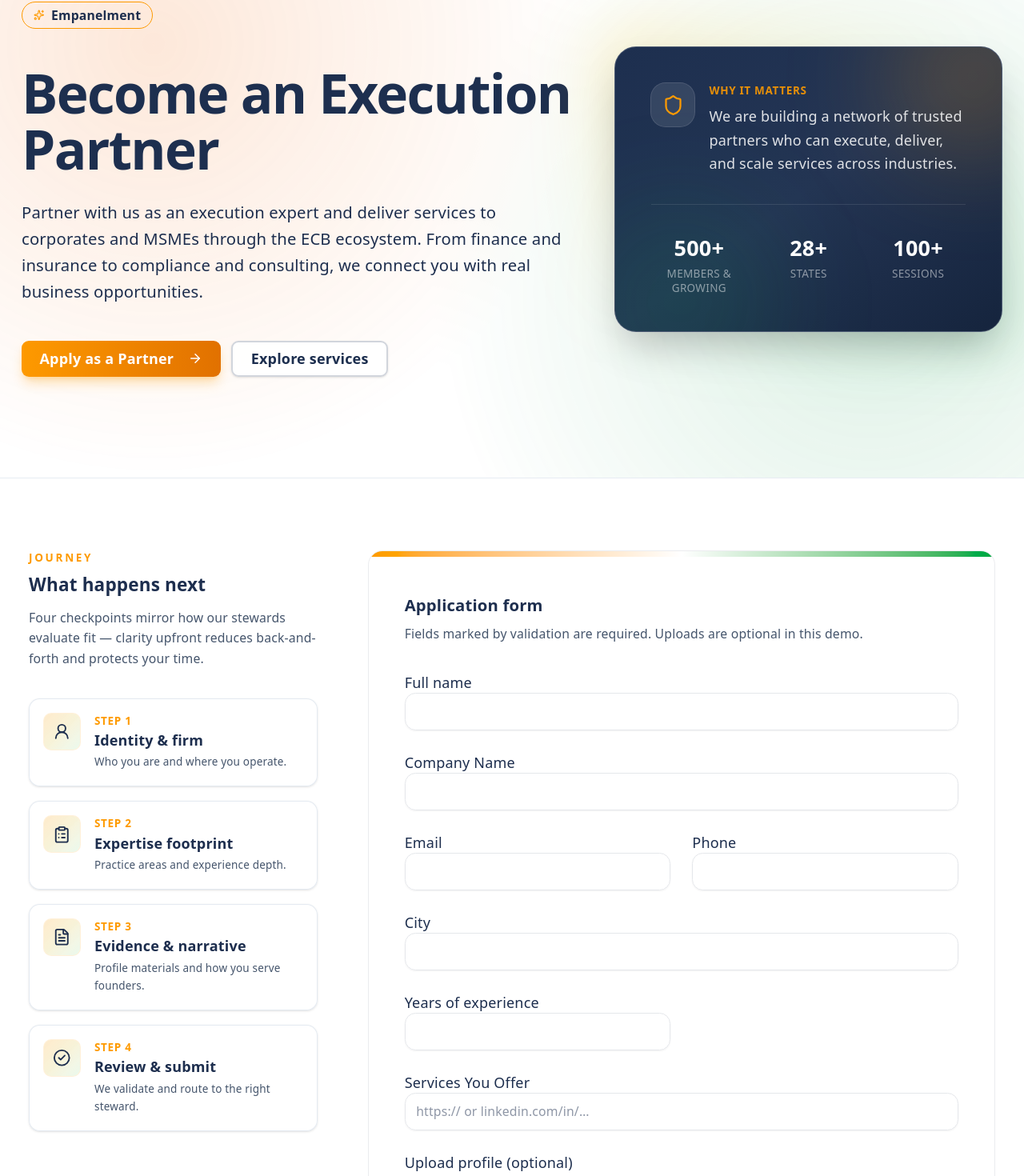
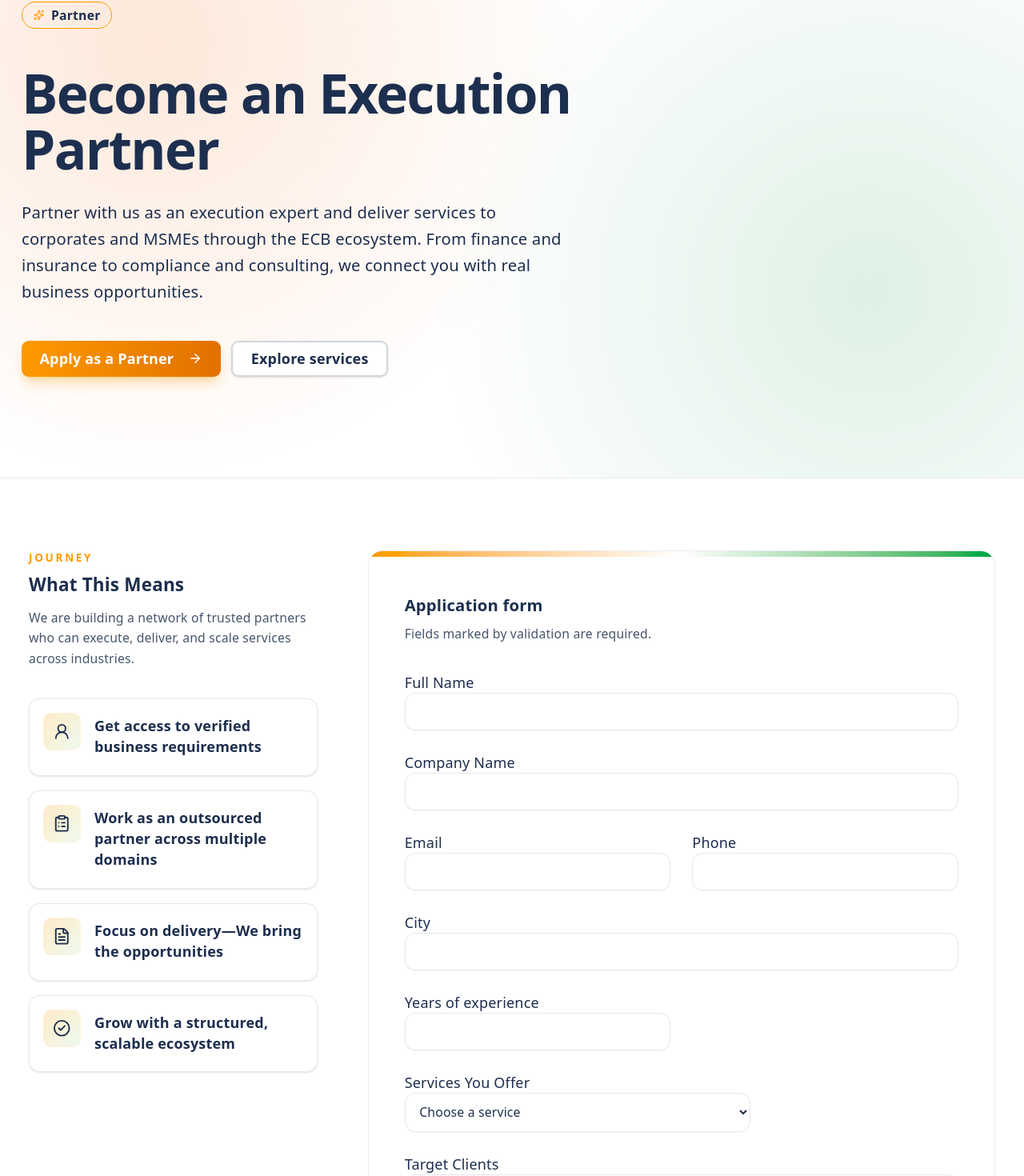
Before and after one commit to shankar-1403/ecb, a React (Vite) app: page /membership/partner-with-us in a window 1280 px wide. Shown: the part 178-1648 px from the top of the page at 80% size. Built offline with nearby package versions, Linux system fonts and the light colour scheme.

Commit message:
updated partners page

```diff
--- a/src/pages/Partners.jsx
+++ b/src/pages/Partners.jsx
@@ -4,10 +4,10 @@ import Button from "../components/ui/button";
 import {ArrowRight,Sparkles,Shield,CheckCircle2, ClipboardList, FileText, UserRound,} from "lucide-react";
 
 const STEPS = [
-  { n: "1", title: "Identity & firm", body: "Who you are and where you operate.", Icon: UserRound },
-  { n: "2", title: "Expertise footprint", body: "Practice areas and experience depth.", Icon: ClipboardList },
-  { n: "3", title: "Evidence & narrative", body: "Profile materials and how you serve founders.", Icon: FileText },
-  { n: "4", title: "Review & submit", body: "We validate and route to the right steward.", Icon: CheckCircle2 },
+  {title: "Get access to verified business requirements", Icon: UserRound },
+  {title: "Work as an outsourced partner across multiple domains", Icon: ClipboardList },
+  {title: "Focus on delivery—We bring the opportunities", Icon: FileText },
+  {title: "Grow with a structured, scalable ecosystem", Icon: CheckCircle2 },
 ]
 
 function Partners() {
@@ -28,7 +28,7 @@ function Partners() {
 
               <div className="inline-flex items-center gap-2 px-3 py-1 rounded-full bg-transparent border border-amber-500 mb-4 animate-fade-up lg:mx-0 mx-auto">
                 <Sparkles className="w-3 h-3 text-amber-500" />
-                <span className="text-sm font-semibold">Empanelment</span>
+                <span className="text-sm font-semibold">Partner</span>
               </div>
 
               <h1 className="mt-6 text-4xl font-bold leading-[1.08] tracking-tight text-[#1D2F4F] md:text-5xl lg:text-6xl lg:leading-[1.05]">Become an Execution Partner</h1>
@@ -56,38 +56,6 @@ function Partners() {
                 </Link>
               </div>
             </div>
-
-            <div className="relative lg:col-span-5">
-              <div className="absolute -inset-4 rounded-4xl bg-linear-to-br from-amber-400/20 via-transparent to-green-600/15 blur-2xl lg:-inset-6" />
-              <div className="relative overflow-hidden rounded-3xl border border-white/20 bg-linear-to-br from-[#1D2F4F] via-[#243554] to-[#15243d] p-8 text-white shadow-2xl md:p-10">
-                <div className="absolute -right-16 -top-16 h-48 w-48 rounded-full bg-amber-500/20 blur-3xl" />
-                <div className="absolute -bottom-20 -left-10 h-56 w-56 rounded-full bg-green-500/10 blur-3xl" />
-                <div className="relative flex items-start gap-4">
-                  <div className="flex h-12 w-12 shrink-0 items-center justify-center rounded-2xl bg-white/10 ring-1 ring-white/20">
-                    <Shield className="h-6 w-6 text-amber-500" />
-                  </div>
-                  <div>
-                    <p className="text-xs font-bold uppercase tracking-wider text-amber-500/90">Why it matters</p>
-                    <p className="mt-2 text-sm leading-relaxed text-white/85 md:text-base">
-                      We are building a network of trusted partners who can execute, deliver, and scale services across industries.
-
-                    </p>
-                  </div>
-                </div>
-                <div className="relative mt-8 grid grid-cols-3 gap-4 border-t border-white/10 pt-8 text-center">
-                  {[
-                    { k: "500+", v: "Members & growing" },
-                    { k: "28+", v: "States" },
-                    { k: "100+", v: "Sessions" },
-                  ].map(({ k, v }) => (
-                    <div key={v}>
-                      <p className="text-xl font-extrabold text-white md:text-2xl">{k}</p>
-                      <p className="mt-1 text-[10px] font-medium uppercase tracking-wide text-white/50 md:text-xs">{v}</p>
-                    </div>
-                  ))}
-                </div>
-              </div>
-            </div>
           </div>
         </div>
       </section>
@@ -98,10 +66,9 @@ function Partners() {
             <div className="lg:col-span-4 sticky top-0">
               <div  >
                 <p className="text-xs font-semibold uppercase tracking-[0.2em] text-amber-500">Journey</p>
-                <h2 className="mt-2 text-xl font-semibold">What happens next</h2>
-                <p className="mt-3 text-sm leading-relaxed text-slate-600">
-                  Four checkpoints mirror how our stewards evaluate fit — clarity upfront reduces
-                  back-and-forth and protects your time.
+                <h2 className="mt-2 text-xl font-semibold">What This Means</h2>
+                 <p className="mt-3 text-sm leading-relaxed text-slate-600">
+                  We are building a network of trusted partners who can execute, deliver, and scale services across industries.
                 </p>
                 <ol className="mt-8 space-y-4">
                   {STEPS.map(({ n, title, body, Icon }) => (
@@ -114,7 +81,7 @@ function Partners() {
                       </span>
                       <div>
                         <p className="text-xs font-semibold uppercase tracking-wider text-amber-500">
-                          Step {n}
+
                         </p>
                         <p className="mt-0.5 font-semibold">{title}</p>
                         <p className="mt-1 text-xs leading-relaxed text-slate-600">{body}</p>
@@ -166,14 +133,13 @@ function Partners() {
                     <div>
                       <h2 className="text-lg font-semibold">Application form</h2>
                       <p className="mt-2 text-sm text-slate-600">
-                        Fields marked by validation are required. Uploads are optional in this
-                        demo.
+                        Fields marked by validation are required.
                       </p>
                     </div>
 
                     <div className="grid gap-6 sm:grid-cols-2">
                       <div className="sm:col-span-2">
-                        <label className="mb-4" htmlFor="fullName">Full name</label>
+                        <label className="mb-4" htmlFor="fullName">Full Name</label>
                         <input id="fullName" autoComplete="name" className="bg-neutral-secondary-medium border border-gray-200 text-heading text-sm rounded-base block w-full px-3 py-2.5 shadow-xs placeholder:text-body rounded-xl"/>
                       </div>
 
@@ -189,7 +155,7 @@ function Partners() {
 
                       <div>
                         <label className="mb-4" htmlFor="phone">Phone</label>
-                        <input id="phone" type="tel" autoComplete="tel" className="bg-neutral-secondary-medium border border-gray-200 text-heading text-sm rounded-base block w-full px-3 py-2.5 shadow-xs placeholder:text-body rounded-xl"
+                        <input id="phone" type="number" autoComplete="number" className="bg-neutral-secondary-medium border border-gray-200 text-heading text-sm rounded-base block w-full px-3 py-2.5 shadow-xs placeholder:text-body rounded-xl"
                         />
                       </div>
 
@@ -207,14 +173,28 @@ function Partners() {
 
                       <div className="sm:col-span-2">
                         <label className="mb-4" htmlFor="servicesyouoffer">Services You Offer</label>
-                        <input id="servicesyouoffer" placeholder="https:// or linkedin.com/in/…" className="bg-neutral-secondary-medium border border-gray-200 text-heading text-sm rounded-base block w-full px-3 py-2.5 shadow-xs placeholder:text-body rounded-xl"/>
+                        <form className="max-w-sm mr-auto">
+                          <select id="countries" className="bg-neutral-secondary-medium border border-gray-200 text-heading text-sm rounded-base block w-full px-3 py-2.5 shadow-xs placeholder:text-body rounded-xl">
+                            <option selected>Choose a service</option>
+                            <option value="US">Loans / Financial Services</option>
+                            <option value="CA">Insurance / Risk Advisory</option>
+                            <option value="FR">Compliance / Legal</option>
+                            <option value="DE">Accounting / Taxation</option>
+                            <option value="DE">Consulting / Strategy</option>
+                            <option value="DE">Technology / IT Services</option>
+                            <option value="DE">HR / Recruitment</option>
+                            <option value="DE">Other</option>
+                          </select>
+                       </form>
+
                       </div>
 
                       <div className="sm:col-span-2">
-                        <label className="mb-4" htmlFor="profile">Upload profile (optional)</label>
-                        <input id="profile" type="file" accept=".pdf,image/jpeg,image/png" className="mt-2 block w-full text-sm text-slate-600 file:mr-4 file:rounded-lg file:border-0 file:bg-amber-500 file:px-4 file:py-2 file:text-sm file:font-semibold file:text-white file:shadow-sm file:transition hover:file:bg-amber-500-dark cursor-pointer"/>
-                        <p className="mt-1 text-xs text-slate-500">PDF, JPG, or PNG — up to 5MB.</p>
+                        <label className="mb-4" htmlFor="targetclients">Target Clients</label>
+                        <input id="targetclients" className="bg-neutral-secondary-medium border border-gray-200 text-heading text-sm rounded-base block w-full px-3 py-2.5 shadow-xs placeholder:text-body rounded-xl"/>
                       </div>
+
+
 
                       <div className="sm:col-span-2">
                         <label className="mb-4" htmlFor="description">Brief About Your Services</label>
```
